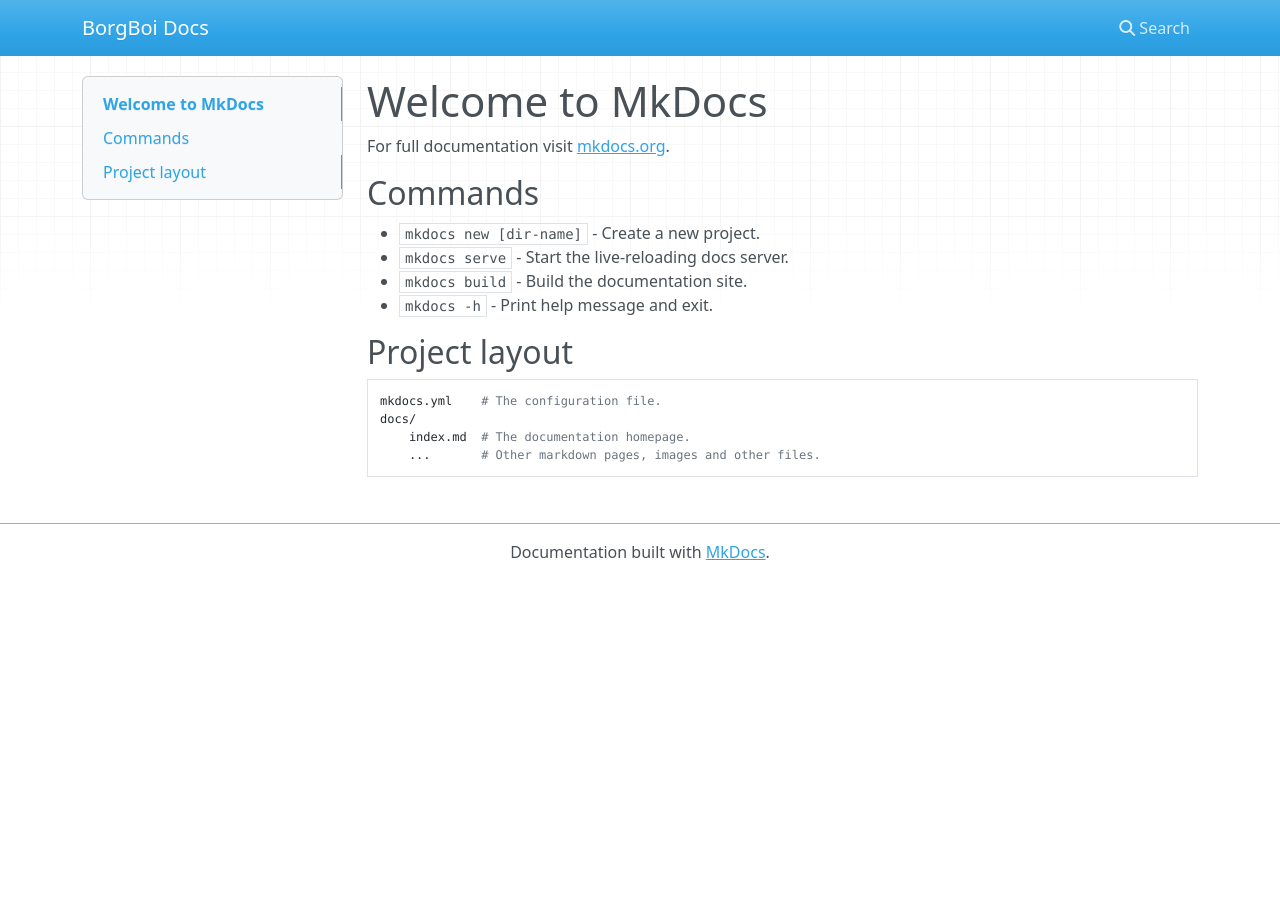
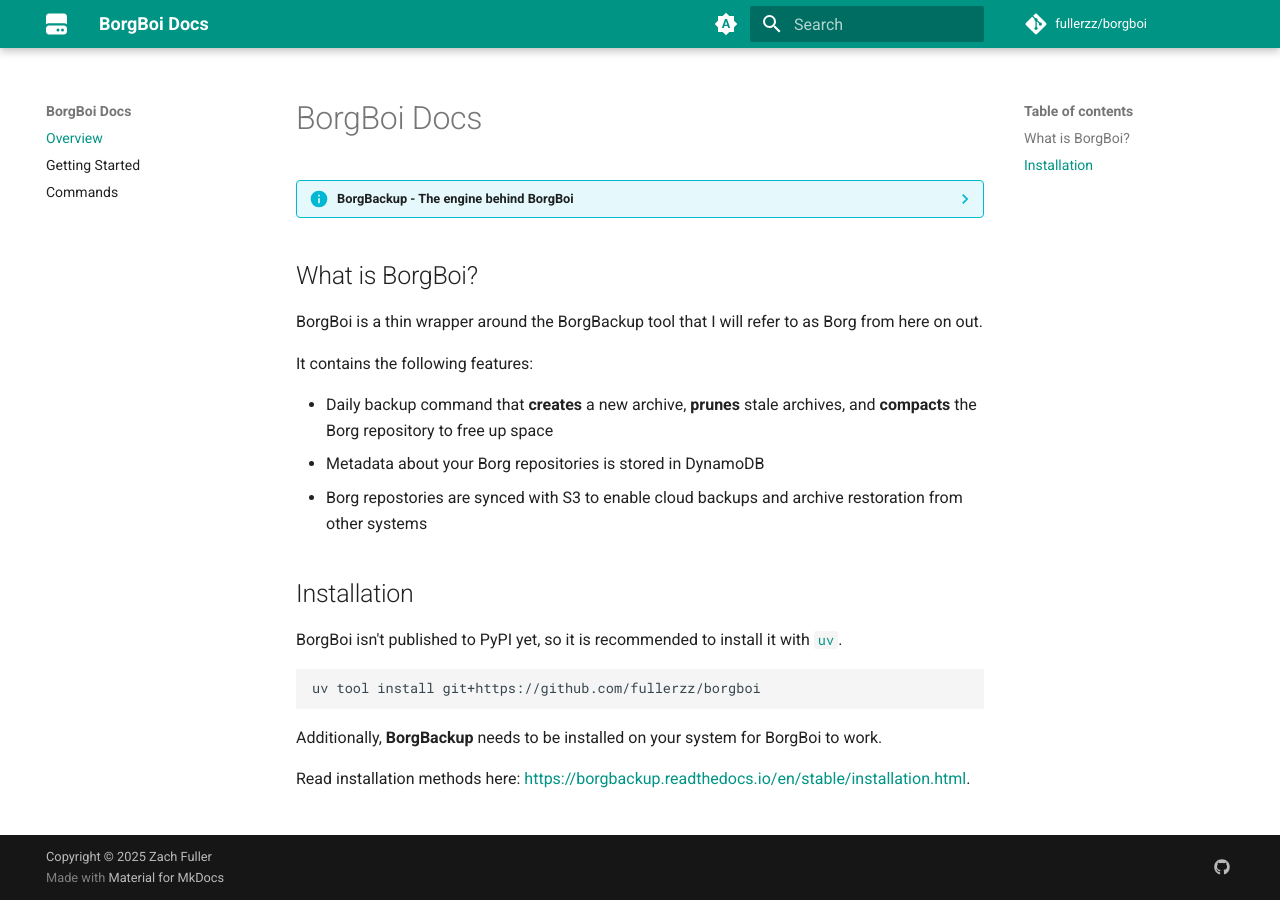
Before and after one commit to fullerzz/borgboi, an MkDocs documentation site: the page built from docs/index.md, in a window 1280 px wide. Built offline with MkDocs 1.6.1 and Material for MkDocs 9.7.7, drawn with Linux system fonts in a browser that asks for light colours; nearby versions of some CDN libraries; comment, search, counter and statistics services are not loaded.

Commit message:
docs(wiki): updated index and created getting started page

````diff
--- a/docs/index.md
+++ b/docs/index.md
@@ -1,17 +1,31 @@
-# Welcome to MkDocs
+# BorgBoi Docs
 
-For full documentation visit [mkdocs.org](https://www.mkdocs.org).
 
-## Commands
+??? info "BorgBackup - The engine behind BorgBoi"
+    This project wouldn't be possible without the underlying technology that is **BorgBackup** or Borg for short.
+    >BorgBackup (short: Borg) is a deduplicating backup program. Optionally, it supports compression and authenticated encryption.
+    >The main goal of Borg is to provide an efficient and secure way to backup data. The data deduplication technique used makes Borg suitable for daily backups since only changes are stored. The authenticated encryption technique makes it suitable for backups to not fully trusted targets.
 
-* `mkdocs new [dir-name]` - Create a new project.
-* `mkdocs serve` - Start the live-reloading docs server.
-* `mkdocs build` - Build the documentation site.
-* `mkdocs -h` - Print help message and exit.
+    Their full documentation is available here: [https://borgbackup.readthedocs.io](https://borgbackup.readthedocs.io/en/stable/index.html).
 
-## Project layout
+## What is BorgBoi?
 
-    mkdocs.yml    # The configuration file.
-    docs/
-        index.md  # The documentation homepage.
-        ...       # Other markdown pages, images and other files.
+BorgBoi is a thin wrapper around the BorgBackup tool that I will refer to as Borg from here on out.
+
+It contains the following features:
+
+* Daily backup command that **creates** a new archive, **prunes** stale archives, and **compacts** the Borg repository to free up space
+* Metadata about your Borg repositories is stored in DynamoDB
+* Borg repostories are synced with S3 to enable cloud backups and archive restoration from other systems
+
+## Installation
+
+BorgBoi isn't published to PyPI yet, so it is recommended to install it with [`uv`](https://docs.astral.sh/uv/).
+
+```sh
+uv tool install git+https://github.com/fullerzz/borgboi
+```
+
+Additionally, **BorgBackup** needs to be installed on your system for BorgBoi to work.
+
+Read installation methods here: [https://borgbackup.readthedocs.io/en/stable/installation.html](https://borgbackup.readthedocs.io/en/stable/installation.html).
--- a/mkdocs.yml
+++ b/mkdocs.yml
@@ -1 +1,71 @@
 site_name: BorgBoi Docs
+copyright: Copyright &copy; 2025 Zach Fuller
+site_url: https://fullerzz.github.io/borgboi/
+extra:
+  social:
+      - icon: fontawesome/brands/github
+        link: https://github.com/fullerzz/borgboi
+repo_url: https://github.com/fullerzz/borgboi
+repo_name: fullerzz/borgboi
+nav:
+  - Overview: index.md
+  - Getting Started: pages/getting-started.md
+  - Commands: pages/commands.md
+
+theme:
+  name: material
+  icon:
+    logo: fontawesome/solid/hard-drive
+  features:
+    - navigation.instant
+    - navigation.instant.progress
+    - navigation.tracking
+    - navigation.expand
+    - navigation.path
+    - navigation.top
+    - toc.follow
+  palette:
+    - media: "(prefers-color-scheme)"
+      toggle:
+        icon: material/brightness-auto
+        name: Switch to light mode
+
+    - media: "(prefers-color-scheme: light)"
+      scheme: default
+      primary: teal
+      accent: pink
+      toggle:
+        icon: material/toggle-switch
+        name: Switch to dark mode
+
+    - media: "(prefers-color-scheme: dark)"
+      scheme: slate
+      primary: black
+      accent: deep orange
+      toggle:
+        icon: material/toggle-switch-off-outline
+        name: Switch to light mode
+
+plugins:
+  - search
+  - glightbox:
+      auto_caption: true
+
+markdown_extensions:
+  - pymdownx.superfences
+  - pymdownx.details
+  - admonition
+  - attr_list
+  - md_in_html
+  - tables
+  - pymdownx.highlight:
+      anchor_linenums: true
+      use_pygments: true
+      pygments_lang_class: true
+  - pymdownx.emoji:
+      emoji_index: !!python/name:material.extensions.emoji.twemoji
+      emoji_generator: !!python/name:material.extensions.emoji.to_svg
+  - toc:
+      permalink: True
+  - pymdownx.tabbed:
+      alternate_style: true
--- a/pyproject.toml
+++ b/pyproject.toml
@@ -41,6 +41,7 @@
     "vulture>=2.14",
 ]
 docs = [
+    "mkdocs-glightbox>=0.4.0",
     "mkdocs-material>=9.6.6",
 ]
 
````
Also changed, not shown: docs/pages/getting-started.md (added, +45 -0 lines), docs/pages/commands.md (added), 1 other file.
